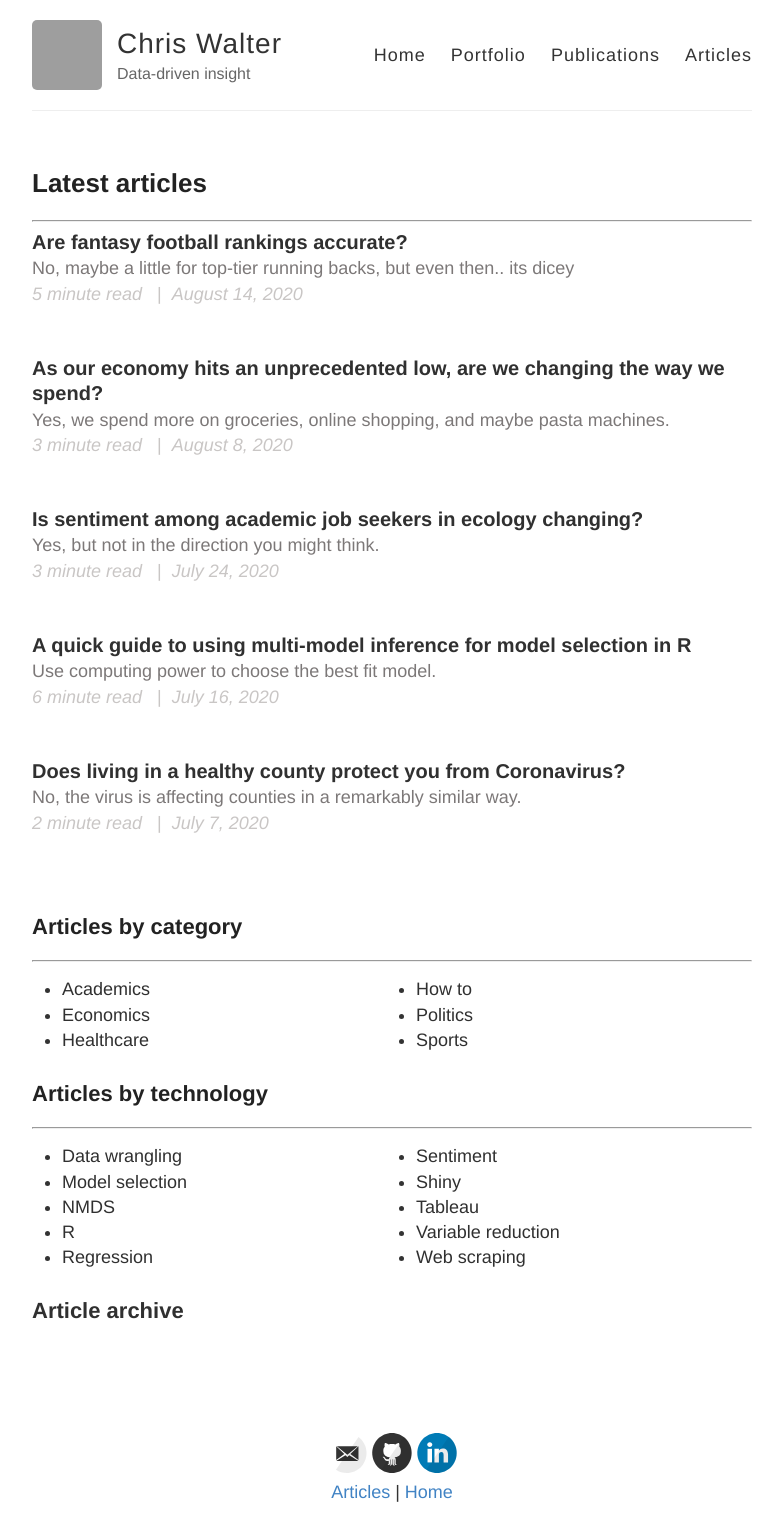
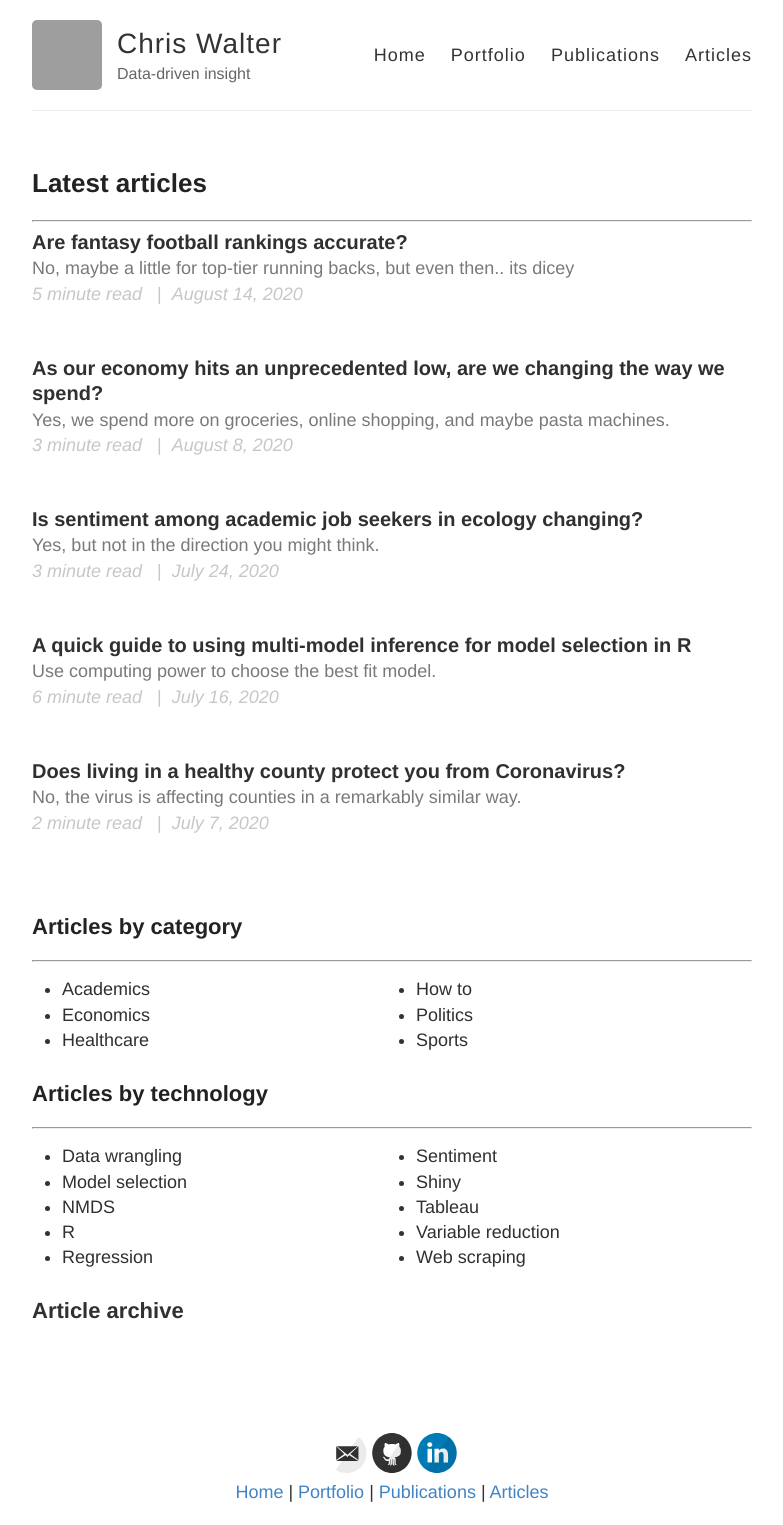
Before and after one commit to waltscienceblog/waltscienceblog.github.io, a Jekyll site: the page built from index.html, in a window 1280 px wide. Shown: the whole page, without its empty margins (248-1031 px from the left). Built offline with Jekyll 4.4.1, drawn with Linux system fonts in a browser that asks for light colours; grey boxes are pictures that could not be loaded.

Commit message:
Update default.html

```diff
--- a/_layouts/default.html
+++ b/_layouts/default.html
@@ -47,7 +47,7 @@
 
           <br>
 
-          <a href="https://waltscienceblog.github.io">Articles</a>   |   <a href="https://chriswalter.info">Home</a>
+          <a href="https://chriswalter.info">Home</a>   |   <a href="https://chriswalter.info/#port">Portfolio</a>    |   <a href="https://chriswalter.info/#pubs">Publications</a>    |    <a href="https://waltscienceblog.github.io">Articles</a>
         </footer>
       </div>
     </div>
```
